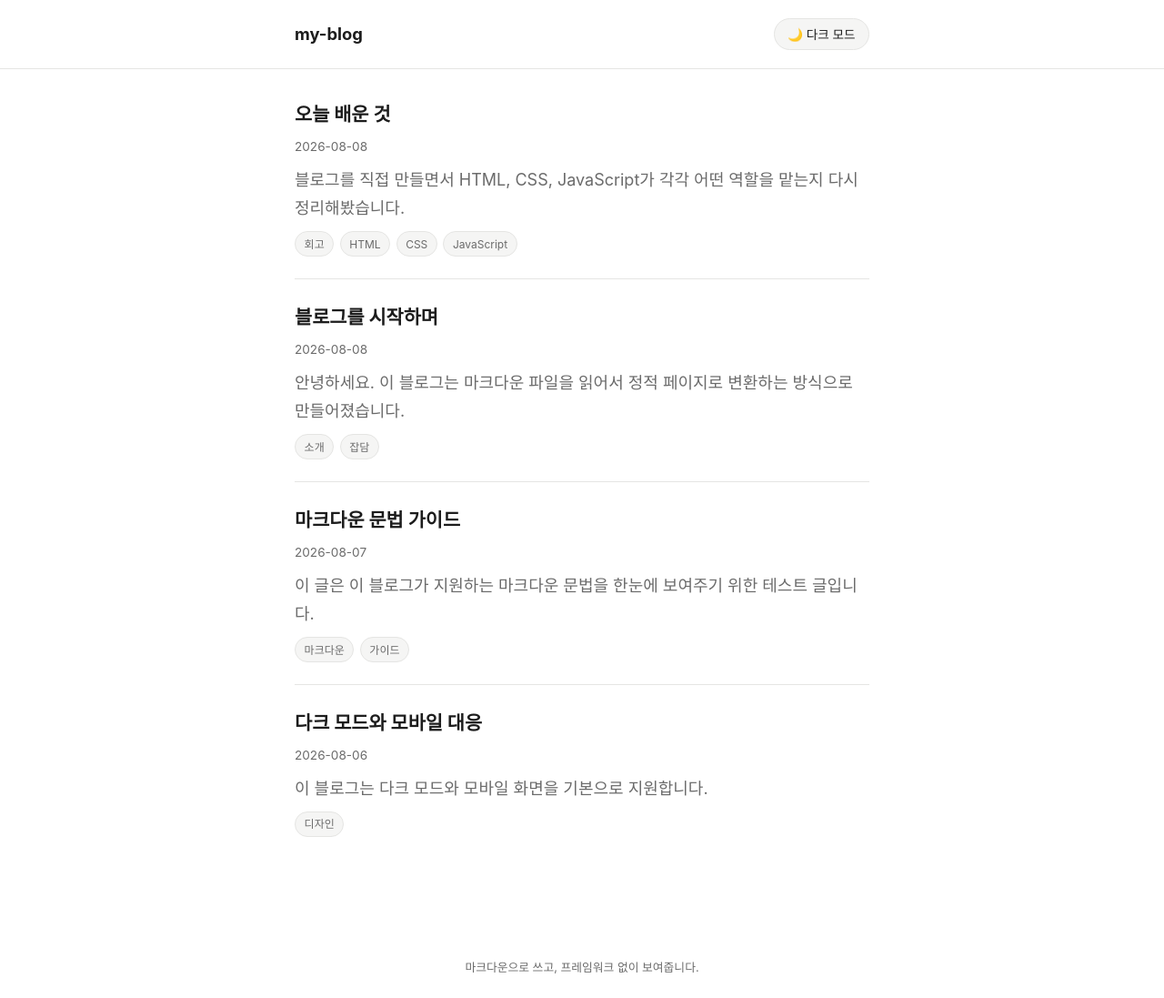
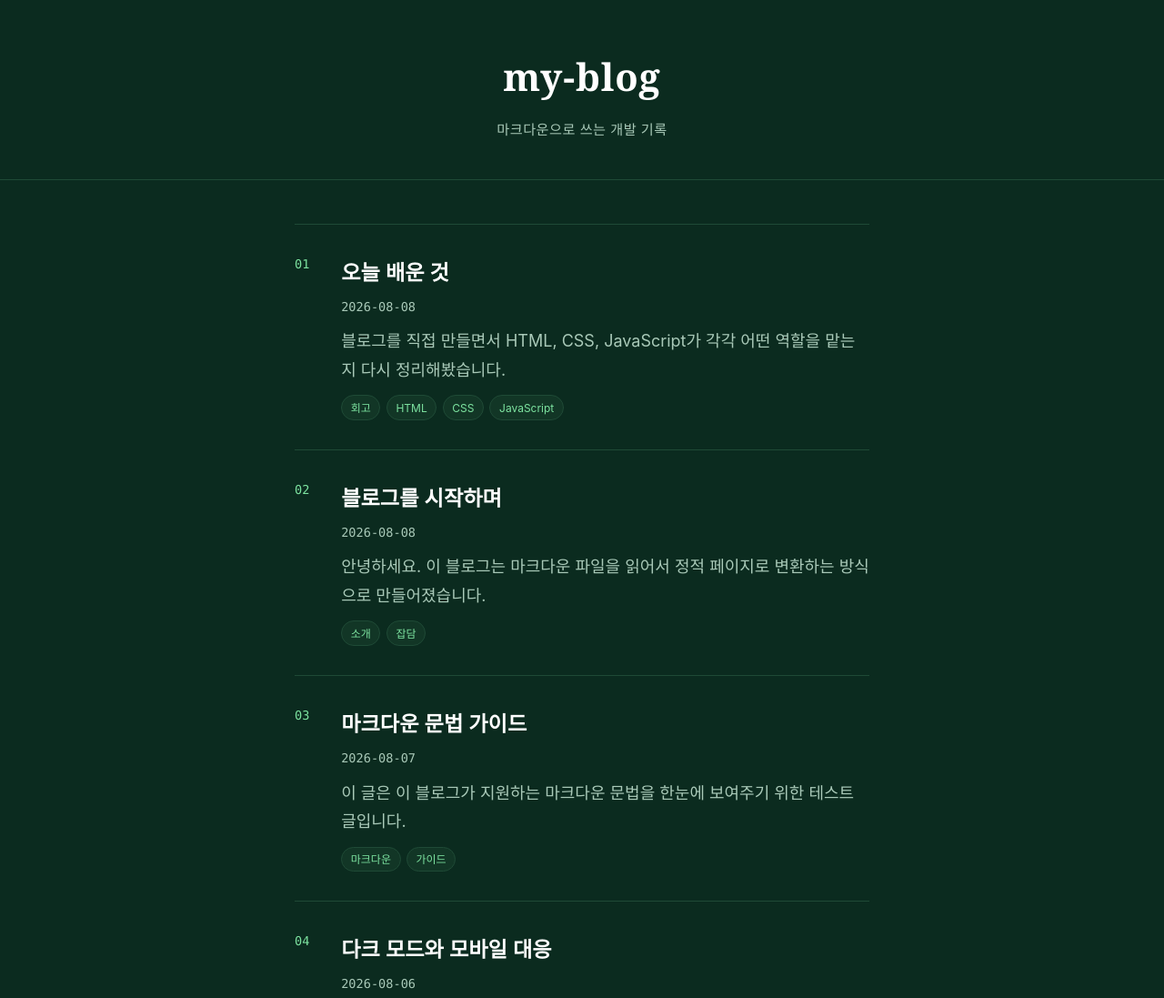
Before and after one commit to purple9012/my-blog, a plain HTML site: page index.html in a window 1280 px wide. Shown: the top 1097 px of the page at 91% size. Drawn offline with Linux system fonts and the light colour scheme.

Commit message:
딥그린 테마로 전면 리디자인, 오늘 배운 것 게시물 추가
라이트/다크 토글을 제거하고 딥그린 배경 + 흰 글자 단일 테마로 교체했으며,
글 목록을 번호가 붙은 리스트 레이아웃으로 재구성했다.

```diff
--- a/assets/css/style.css
+++ b/assets/css/style.css
@@ -1,37 +1,15 @@
 :root {
-  --color-bg: #ffffff;
-  --color-bg-subtle: #f5f5f4;
-  --color-text: #1c1c1c;
-  --color-text-muted: #6b6b6b;
-  --color-border: #e5e5e3;
-  --color-accent: #2563eb;
-  --color-code-bg: #f2f2f0;
+  --color-bg: #0b2b1f;
+  --color-bg-elevated: #123626;
+  --color-text: #ffffff;
+  --color-text-muted: #a9c9b8;
+  --color-border: #1f4a36;
+  --color-accent: #7de3a0;
+  --font-serif: Georgia, "Noto Serif KR", "Nanum Myeongjo", serif;
   --font-sans: -apple-system, BlinkMacSystemFont, "Segoe UI", "Apple SD Gothic Neo",
     "Malgun Gothic", sans-serif;
   --font-mono: ui-monospace, SFMono-Regular, "SF Mono", Menlo, Consolas, monospace;
   --content-width: 42rem;
-}
-
-[data-theme="dark"] {
-  --color-bg: #17181a;
-  --color-bg-subtle: #1f2023;
-  --color-text: #e7e7e5;
-  --color-text-muted: #9a9a97;
-  --color-border: #2e2f33;
-  --color-accent: #7aa2ff;
-  --color-code-bg: #232427;
-}
-
-@media (prefers-color-scheme: dark) {
-  :root:not([data-theme="light"]) {
-    --color-bg: #17181a;
-    --color-bg-subtle: #1f2023;
-    --color-text: #e7e7e5;
-    --color-text-muted: #9a9a97;
-    --color-border: #2e2f33;
-    --color-accent: #7aa2ff;
-    --color-code-bg: #232427;
-  }
 }
 
 * {
@@ -39,7 +17,7 @@
 }
 
 html {
-  color-scheme: light dark;
+  color-scheme: dark;
 }
 
 body {
@@ -50,7 +28,6 @@ body {
   font-size: 17px;
   line-height: 1.75;
   -webkit-font-smoothing: antialiased;
-  transition: background-color 0.15s ease, color 0.15s ease;
 }
 
 a {
@@ -62,24 +39,24 @@ a:hover {
   text-decoration: underline;
 }
 
+/* 헤더 */
 .site-header {
   border-bottom: 1px solid var(--color-border);
+  padding: 3rem 1.25rem 2.5rem;
+  text-align: center;
 }
 
 .site-header-inner {
   max-width: var(--content-width);
   margin: 0 auto;
-  padding: 1.25rem 1.25rem;
-  display: flex;
-  align-items: center;
-  justify-content: space-between;
-  gap: 1rem;
 }
 
 .site-title {
-  font-size: 1.15rem;
+  margin: 0;
+  font-family: var(--font-serif);
+  font-size: 2.2rem;
   font-weight: 700;
-  margin: 0;
+  letter-spacing: 0.02em;
 }
 
 .site-title a {
@@ -87,28 +64,21 @@ a:hover {
 }
 
 .site-title a:hover {
+  color: var(--color-accent);
   text-decoration: none;
 }
 
-.theme-toggle {
-  border: 1px solid var(--color-border);
-  background: var(--color-bg-subtle);
-  color: var(--color-text);
-  border-radius: 999px;
-  padding: 0.4rem 0.9rem;
-  font-size: 0.85rem;
-  cursor: pointer;
-  white-space: nowrap;
-}
-
-.theme-toggle:hover {
-  border-color: var(--color-accent);
+.site-tagline {
+  margin: 0.6rem 0 0;
+  color: var(--color-text-muted);
+  font-size: 0.95rem;
+  letter-spacing: 0.03em;
 }
 
 main {
   max-width: var(--content-width);
   margin: 0 auto;
-  padding: 2rem 1.25rem 4rem;
+  padding: 3rem 1.25rem 4rem;
 }
 
 /* 글 목록 */
@@ -116,18 +86,26 @@ main {
   list-style: none;
   margin: 0;
   padding: 0;
-  display: flex;
-  flex-direction: column;
-  gap: 1.5rem;
+  counter-reset: post-counter;
 }
 
 .post-card {
-  border-bottom: 1px solid var(--color-border);
-  padding-bottom: 1.5rem;
+  position: relative;
+  border-top: 1px solid var(--color-border);
+  padding: 2rem 0 2rem 3.2rem;
 }
 
 .post-card:last-child {
-  border-bottom: none;
+  border-bottom: 1px solid var(--color-border);
+}
+
+.post-card-number {
+  position: absolute;
+  left: 0;
+  top: 2rem;
+  font-family: var(--font-mono);
+  font-size: 0.85rem;
+  color: var(--color-accent);
 }
 
 .post-card-link {
@@ -144,15 +122,18 @@ main {
 }
 
 .post-card-title {
-  margin: 0 0 0.35rem;
-  font-size: 1.3rem;
+  margin: 0 0 0.4rem;
+  font-family: var(--font-serif);
+  font-size: 1.45rem;
+  transition: color 0.15s ease;
 }
 
 .post-card-date {
   display: block;
   color: var(--color-text-muted);
   font-size: 0.85rem;
-  margin-bottom: 0.5rem;
+  margin-bottom: 0.6rem;
+  font-family: var(--font-mono);
 }
 
 .post-card-excerpt {
@@ -162,7 +143,7 @@ main {
 
 .post-card-tags,
 .post-tags {
-  margin-top: 0.6rem;
+  margin-top: 0.75rem;
   display: flex;
   gap: 0.4rem;
   flex-wrap: wrap;
@@ -170,8 +151,8 @@ main {
 
 .tag {
   font-size: 0.75rem;
-  color: var(--color-text-muted);
-  background: var(--color-bg-subtle);
+  color: var(--color-accent);
+  background: var(--color-bg-elevated);
   border: 1px solid var(--color-border);
   border-radius: 999px;
   padding: 0.15rem 0.6rem;
@@ -182,23 +163,41 @@ main {
 }
 
 /* 글 상세 */
+.post-back-top {
+  margin: 0 0 2rem;
+  font-size: 0.9rem;
+}
+
+.post-back-top a {
+  color: var(--color-text-muted);
+}
+
+.post-back-top a:hover {
+  color: var(--color-accent);
+}
+
 .post-header {
-  margin-bottom: 2rem;
+  margin-bottom: 2.5rem;
+  padding-bottom: 2rem;
+  border-bottom: 1px solid var(--color-border);
 }
 
 .post-header h1 {
-  margin: 0 0 0.5rem;
-  font-size: 1.9rem;
+  margin: 0 0 0.7rem;
+  font-family: var(--font-serif);
+  font-size: 2rem;
   line-height: 1.3;
 }
 
 .post-date {
   color: var(--color-text-muted);
-  font-size: 0.9rem;
+  font-size: 0.85rem;
+  font-family: var(--font-mono);
 }
 
 .post-body h2 {
-  margin-top: 2.2rem;
+  margin-top: 2.4rem;
+  font-family: var(--font-serif);
   font-size: 1.4rem;
 }
 
@@ -221,21 +220,21 @@ main {
 
 .post-body blockquote {
   margin-left: 0;
-  padding: 0.2rem 1rem;
-  border-left: 3px solid var(--color-border);
+  padding: 0.2rem 1.2rem;
+  border-left: 3px solid var(--color-accent);
   color: var(--color-text-muted);
 }
 
 .post-body code {
   font-family: var(--font-mono);
   font-size: 0.88em;
-  background: var(--color-code-bg);
+  background: var(--color-bg-elevated);
   padding: 0.15em 0.4em;
   border-radius: 4px;
 }
 
 .post-body pre {
-  background: var(--color-code-bg);
+  background: var(--color-bg-elevated);
   border: 1px solid var(--color-border);
   border-radius: 8px;
   padding: 1rem;
@@ -278,7 +277,11 @@ main {
     font-size: 18px;
   }
 
+  .site-title {
+    font-size: 2.6rem;
+  }
+
   .post-header h1 {
-    font-size: 2.1rem;
+    font-size: 2.3rem;
   }
 }
--- a/assets/js/main.js
+++ b/assets/js/main.js
@@ -9,9 +9,13 @@
     return plain.length > 100 ? plain.slice(0, 100) + "…" : plain;
   }
 
-  function renderPostCard(post, meta, body) {
+  function renderPostCard(post, meta, body, index) {
     const li = document.createElement("li");
     li.className = "post-card";
+
+    const number = document.createElement("span");
+    number.className = "post-card-number";
+    number.textContent = String(index + 1).padStart(2, "0");
 
     const link = document.createElement("a");
     link.className = "post-card-link";
@@ -45,6 +49,7 @@
       link.appendChild(tagList);
     }
 
+    li.appendChild(number);
     li.appendChild(link);
     return li;
   }
@@ -66,8 +71,8 @@
       return;
     }
 
-    parsed.forEach(({ post, meta, body }) => {
-      list.appendChild(renderPostCard(post, meta, body));
+    parsed.forEach(({ post, meta, body }, index) => {
+      list.appendChild(renderPostCard(post, meta, body, index));
     });
   }
 
--- a/assets/js/post.js
+++ b/assets/js/post.js
@@ -25,6 +25,7 @@
       .join("");
 
     container.innerHTML = `
+      <p class="post-back-top"><a href="index.html">← 목록으로</a></p>
       <article class="post">
         <header class="post-header">
           <h1>${escapeHtml(meta.title || post.slug)}</h1>
--- a/assets/js/theme.js
+++ /dev/null
@@ -1,50 +0,0 @@
-(function () {
-  const STORAGE_KEY = "theme";
-
-  function getStoredTheme() {
-    try {
-      return localStorage.getItem(STORAGE_KEY);
-    } catch (e) {
-      return null;
-    }
-  }
-
-  function getPreferredTheme() {
-    const stored = getStoredTheme();
-    if (stored === "light" || stored === "dark") return stored;
-    return window.matchMedia("(prefers-color-scheme: dark)").matches
-      ? "dark"
-      : "light";
-  }
-
-  function applyTheme(theme) {
-    document.documentElement.setAttribute("data-theme", theme);
-    const toggle = document.querySelector("[data-theme-toggle]");
-    if (toggle) {
-      toggle.textContent = theme === "dark" ? "☀️ 라이트 모드" : "🌙 다크 모드";
-      toggle.setAttribute("aria-pressed", theme === "dark");
-    }
-  }
-
-  function setTheme(theme) {
-    applyTheme(theme);
-    try {
-      localStorage.setItem(STORAGE_KEY, theme);
-    } catch (e) {
-      /* localStorage 접근 불가 시 무시 */
-    }
-  }
-
-  applyTheme(getPreferredTheme());
-
-  document.addEventListener("DOMContentLoaded", () => {
-    const toggle = document.querySelector("[data-theme-toggle]");
-    applyTheme(getPreferredTheme());
-    if (toggle) {
-      toggle.addEventListener("click", () => {
-        const current = document.documentElement.getAttribute("data-theme");
-        setTheme(current === "dark" ? "light" : "dark");
-      });
-    }
-  });
-})();
--- a/index.html
+++ b/index.html
@@ -5,26 +5,17 @@
 <meta name="viewport" content="width=device-width, initial-scale=1.0">
 <title>my-blog</title>
 <link rel="stylesheet" href="assets/css/style.css">
-<script>
-  (function () {
-    try {
-      var stored = localStorage.getItem("theme");
-      var theme = stored || (window.matchMedia("(prefers-color-scheme: dark)").matches ? "dark" : "light");
-      document.documentElement.setAttribute("data-theme", theme);
-    } catch (e) {}
-  })();
-</script>
 </head>
 <body>
   <header class="site-header">
     <div class="site-header-inner">
       <p class="site-title"><a href="index.html">my-blog</a></p>
-      <button type="button" class="theme-toggle" data-theme-toggle aria-pressed="false">🌙 다크 모드</button>
+      <p class="site-tagline">마크다운으로 쓰는 개발 기록</p>
     </div>
   </header>
 
   <main>
-    <ul class="post-list" data-post-list></ul>
+    <ol class="post-list" data-post-list></ol>
   </main>
 
   <footer class="site-footer">
@@ -33,7 +24,6 @@
 
   <script src="assets/js/markdown.js"></script>
   <script src="assets/js/posts-data.js"></script>
-  <script src="assets/js/theme.js"></script>
   <script src="assets/js/main.js"></script>
 </body>
 </html>
```
Also changed, not shown: post.html (+1 -11 lines).
